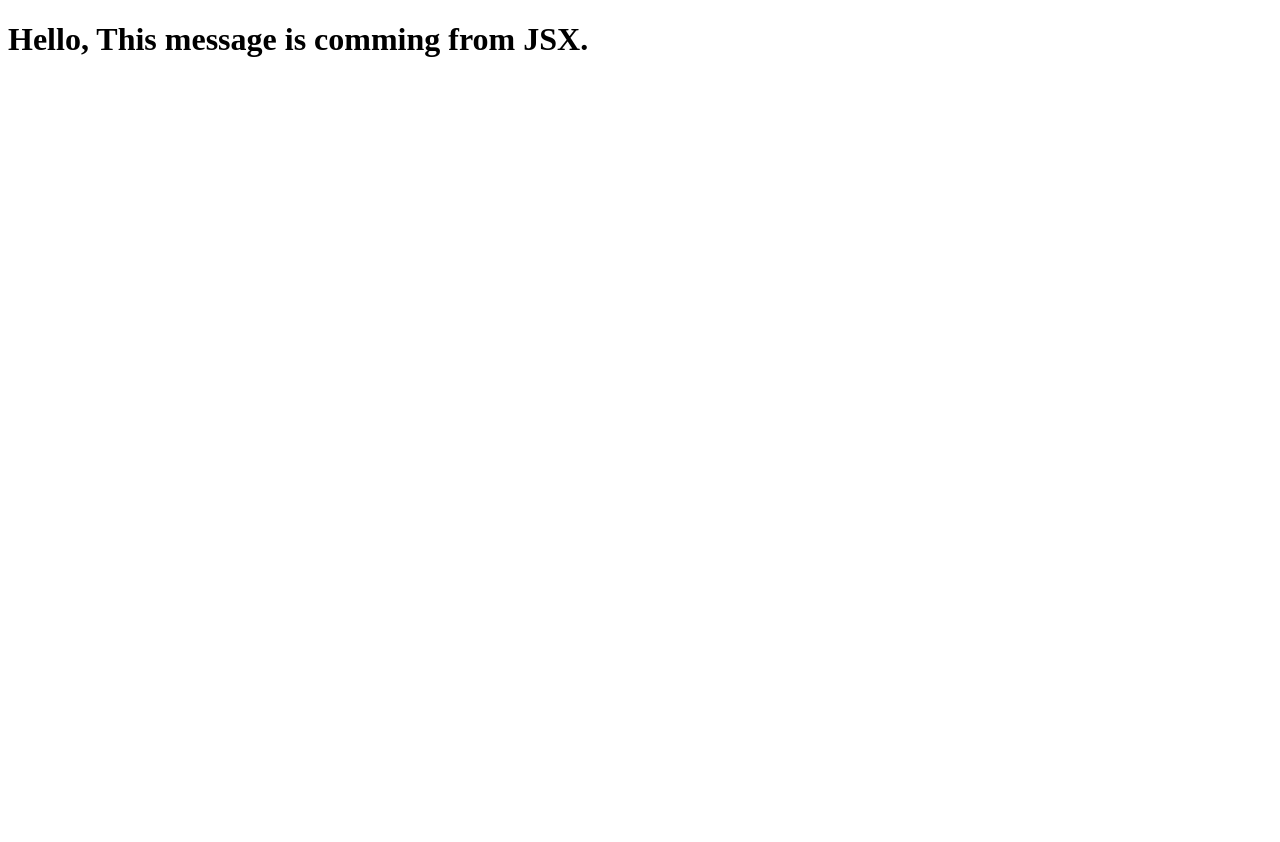
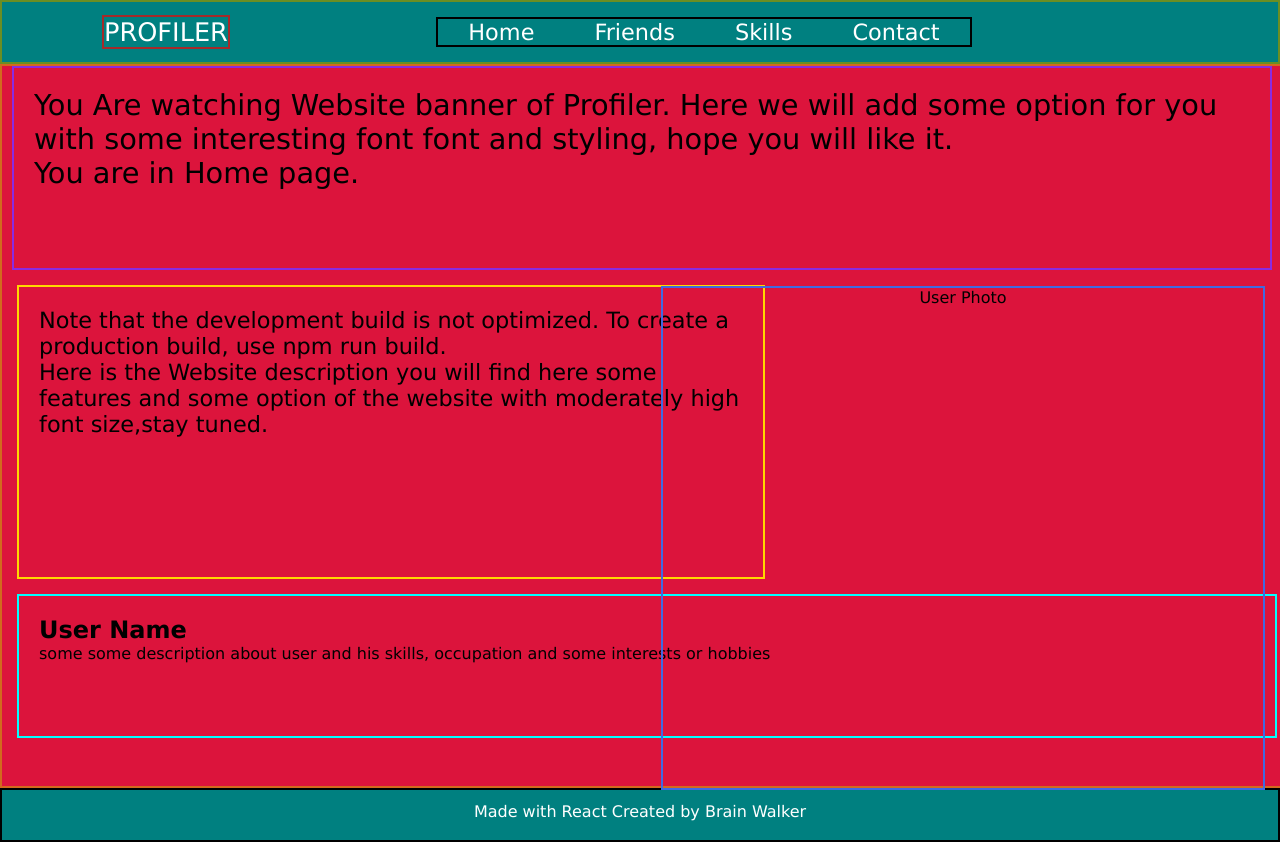
Before and after one commit to chandanXP/React-First-App, a React (Create React App) app: page / in a window 1280 px wide. Before the commit the page ends 800 px from the top, so only its background shows below. Built offline with nearby package versions, Linux system fonts and the light colour scheme.

Commit message:
initial commit

```diff
--- a/src/App.js
+++ b/src/App.js
@@ -1,16 +1,27 @@
 import React, {Component} from 'react';// we have to import react "Component" from react to add the Component property in'App
-// class
+import Header from './Components/header/header';
+import Footer from './Components/footer/footer';
+import Home from './Components/pages/home';
+import "./Assests/header.css";
+import "./Assests/footer.css";
+import "./Assests/home.css";
 
-// let first = React.createElement('h1', null, "Hello React");
-// export default first;
+
+
 
 
 class App extends Component {//extends component
-     render(){//method
-          // return React.createElement("h1",null,"Hello react from component");
-          return  <h1>Hello, This message is comming from JSX.</h1>//using JSX
+     render(){
+          return(
+               <>
+                    <Header />
+                    <Home />
+                    <Footer />
+
+               </>
+          );
 
      }
 }
 
-export default App;//eport 'App' class to index.js
+export default App;//export 'App' class to index.js
--- /dev/null
+++ b/src/Assests/footer.css
@@ -0,0 +1,19 @@
+.footer{
+     border: 2px solid black;
+     height: 50px;
+     color: white;
+     background-color: teal;
+     /* padding: 30px; */
+     margin: auto 0px;
+     padding: 0px;
+     text-align: center;
+
+
+
+
+}
+.text{
+     margin: auto;
+     margin: 12px;
+
+}
--- /dev/null
+++ b/src/Assests/header.css
@@ -0,0 +1,49 @@
+*{
+     margin: 0px;
+     padding: 0px;
+     font-family: verdana, sans-serif;
+
+}
+
+.navbar{
+     border: 2px solid olivedrab;
+     display: flex;
+     height: 60px;
+     /* padding: 0px 50px ; */
+     padding: 0px 100px 0px 100px;
+     background-color: teal;
+}
+
+.logo{
+     margin: auto 0px;
+     padding: 0px;
+     /* background-color: red; */
+     border: 2px solid brown;
+     font-size: 1.6rem;
+     color: white;
+
+
+
+}
+
+nav{
+     margin: auto;
+}
+nav ul{
+     display: flex;
+     /* display: block; */
+     border: 2px solid black;
+     text-decoration: none;
+     list-style: none;
+
+
+}
+nav ul li a{
+     display: block;
+     text-decoration: none;
+     border: 2px sloid red;
+     margin: auto 30px;
+     font-size: 1.4rem;
+     color: white;
+
+}
--- /dev/null
+++ b/src/Assests/home.css
@@ -0,0 +1,50 @@
+.container{
+     border: 2px solid chocolate;
+     height: 90vh;
+     width: 100%;
+     background-color: crimson;
+}
+.homeBanner{
+     border: 2px solid blueviolet;
+     height: 20vh;
+     width: 95%;
+     font-size: 1.8rem;
+     padding: 20px;
+     margin-top: 30px;
+     text-align: left;
+     margin: auto;
+
+}
+
+.webDescription{
+     height: 250px;
+     width: 55%;
+     border: 2px solid gold;
+     text-align: left;
+     padding: 20px;
+     font-size: 1.4rem;
+     margin: 15px 0px 0px 15px;
+
+}
+.userSection{
+     border: 2px solid aqua;
+     width: 95%;
+     height: 100px;
+     text-align: left;
+     padding: 20px;
+     margin : 15px 0px 0px 15px;
+}
+.userPicture{
+     border: 2px solid royalblue;
+     height: 500px;
+     width: 600px;
+     text-align: center;
+     justify-content: center;
+     position: absolute;
+     right: 0px;
+     bottom: 10px;
+     display:table-cell;
+     vertical-align: middle;
+     margin-right: 15px;
+
+}
--- /dev/null
+++ b/src/Components/footer/footer.js
@@ -0,0 +1,16 @@
+import React, {Component} from "react";
+
+class Footer extends Component {
+     render(){
+          return (
+
+               <div className="footer">
+                    <p className="text">Made with React Created by Brain Walker</p>
+               </div>
+
+          );
+
+     }
+}
+
+export default Footer;
--- /dev/null
+++ b/src/Components/header/header.js
@@ -0,0 +1,23 @@
+import React, {Component} from "react";
+
+
+class Header extends Component {
+     render(){
+          return (
+               <div className="navbar">
+                    <p className="logo">PROFILER</p>
+                    <nav>
+                         <ul>
+                              <li><a href="/">Home</a></li>
+                              <li><a href="/">Friends</a></li>
+                              <li><a href="/">Skills</a></li>
+                              <li><a href="/">Contact</a></li>
+
+                         </ul>
+                    </nav>
+               </div>
+          );
+     }
+}
+
+export default Header;
--- /dev/null
+++ b/src/Components/pages/home.js
@@ -0,0 +1,32 @@
+import React, {Component} from "react";
+
+class Home extends Component {
+     render(){
+          return (
+               <div className="container">
+                    <div className="homeBanner">
+                         <p className="bannerText"> You Are watching Website banner of Profiler. Here  we
+                              will add some option for you with some interesting font font and styling, hope you will like it.</p>
+                         <p>You are in Home page.</p>
+                    </div>
+
+                    <div className="webDescription">
+                         <p>Note that the development build is not optimized.
+                              To create a production build, use npm run build.</p>
+                         <p>Here is the Website description you will find here some  features and some option of the website with moderately high font size,stay tuned.</p>
+                    </div>
+
+                    <div className="userSection">
+                         <h2 className="userName">User Name</h2>
+                         <p className="UserDescription">some some description about user and his skills, occupation and some interests or hobbies </p>
+                    </div>
+                    <div className="userPicture">
+                         <p className="userPhoto">User Photo</p>
+                    </div>
+               </div>
+          );
+
+     }
+}
+
+export default Home;
--- /dev/null
+++ b/src/index.css
@@ -0,0 +1,4 @@
+ *{
+     margin: 0px;
+     padding: 0px;
+ }
```
Also changed, not shown: src/index.js (+4 -15 lines).
